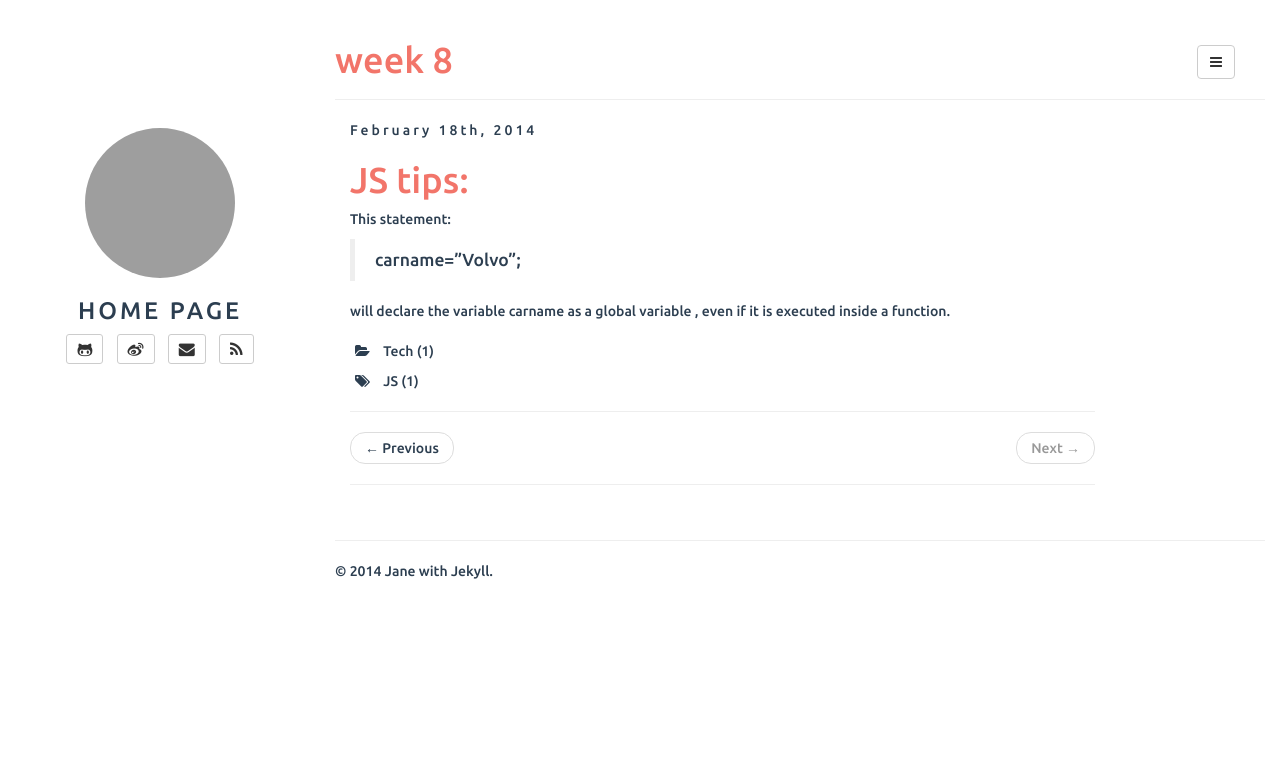
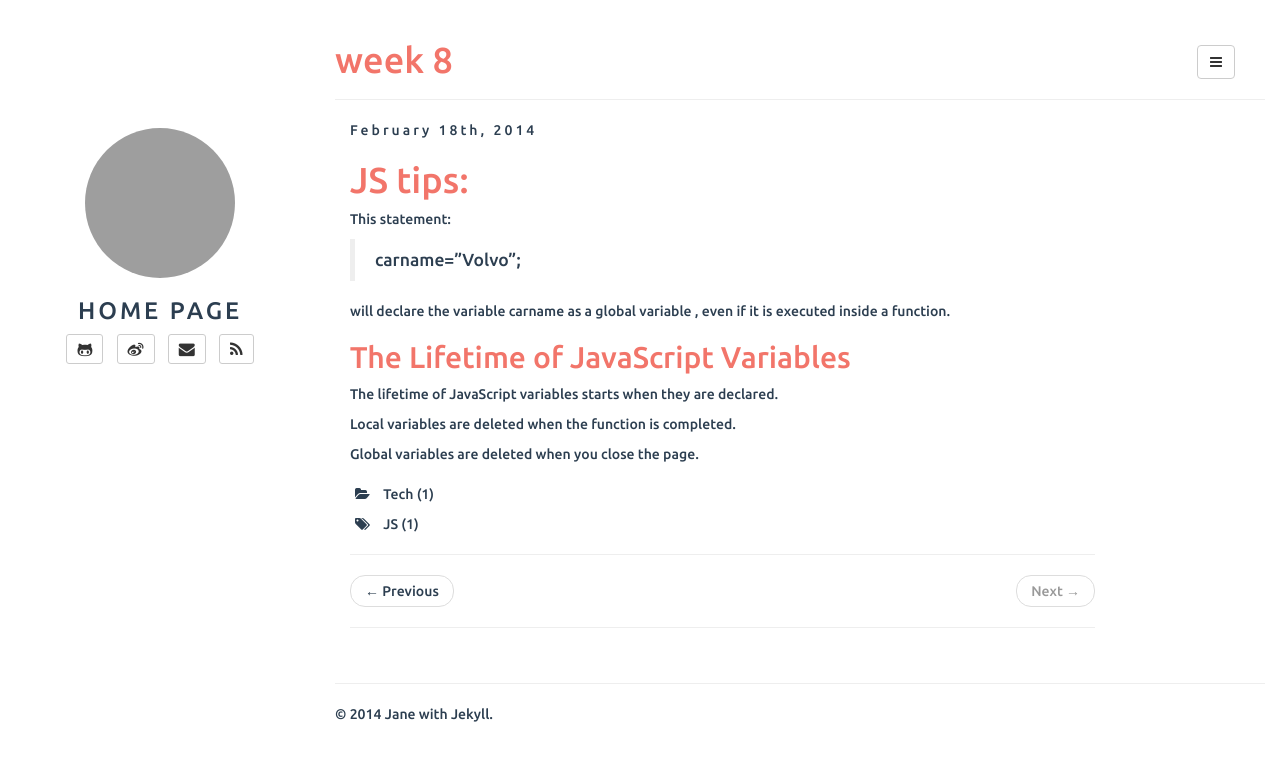
Before and after one commit to jane110511/jane110511.github.io, a Jekyll site: the page built from _posts/2014-02-18-week-8.md, in a window 1280 px wide. Shown: the top 761 px of the page. Built offline with Jekyll 4.4.1, drawn with Linux system fonts in a browser that asks for light colours; Markdown is read by kramdown in place of the engine named in the settings; grey boxes are pictures that could not be loaded.

Commit message:
Update 2014-02-18-week-8.md

```diff
--- a/_posts/2014-02-18-week-8.md
+++ b/_posts/2014-02-18-week-8.md
@@ -12,3 +12,11 @@ This statement:
 
 
 will declare the variable carname as a global variable , even if it is executed inside a function.
+
+The Lifetime of JavaScript Variables
+--------
+The lifetime of JavaScript variables starts when they are declared.
+
+Local variables are deleted when the function is completed.
+
+Global variables are deleted when you close the page.
```
